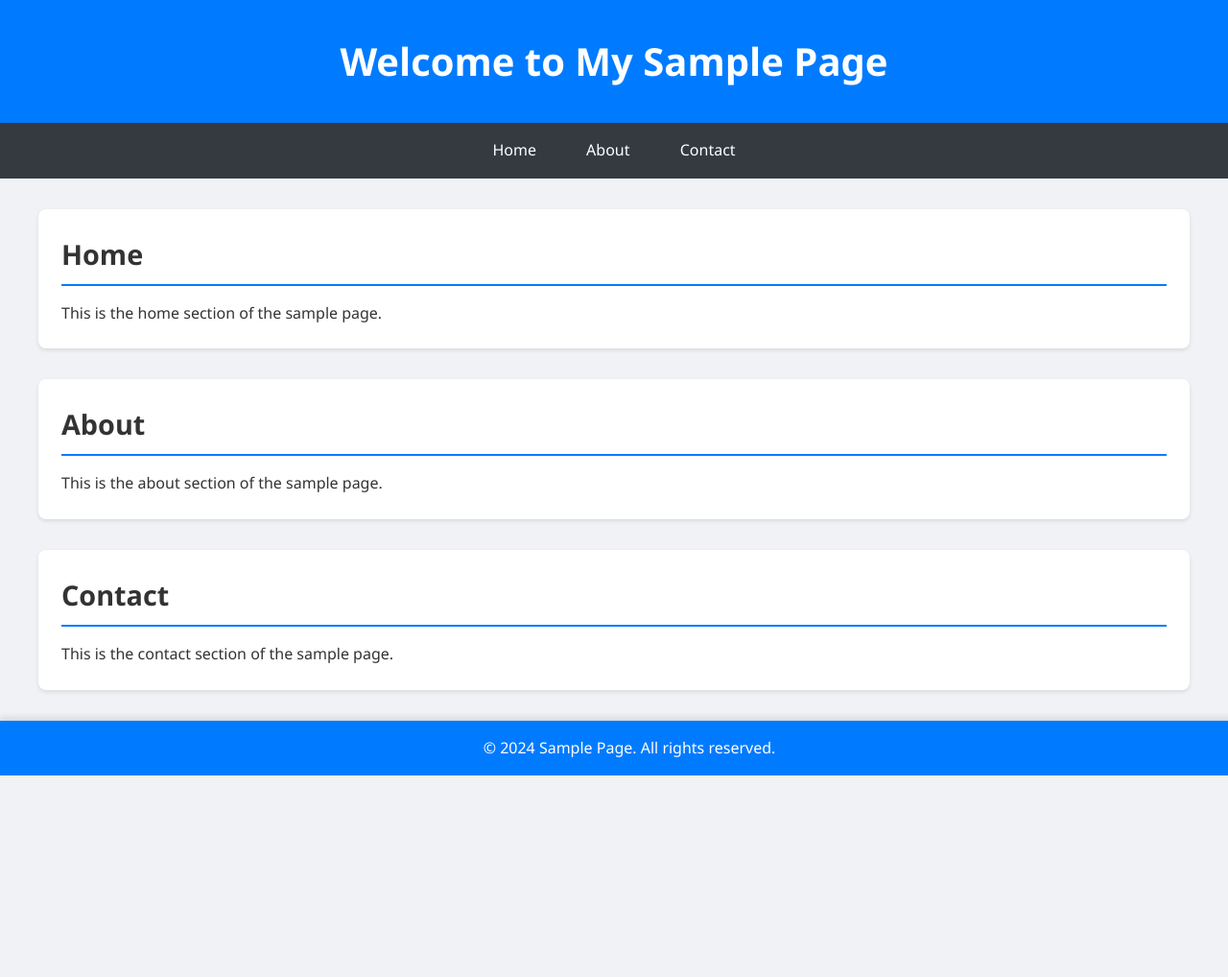
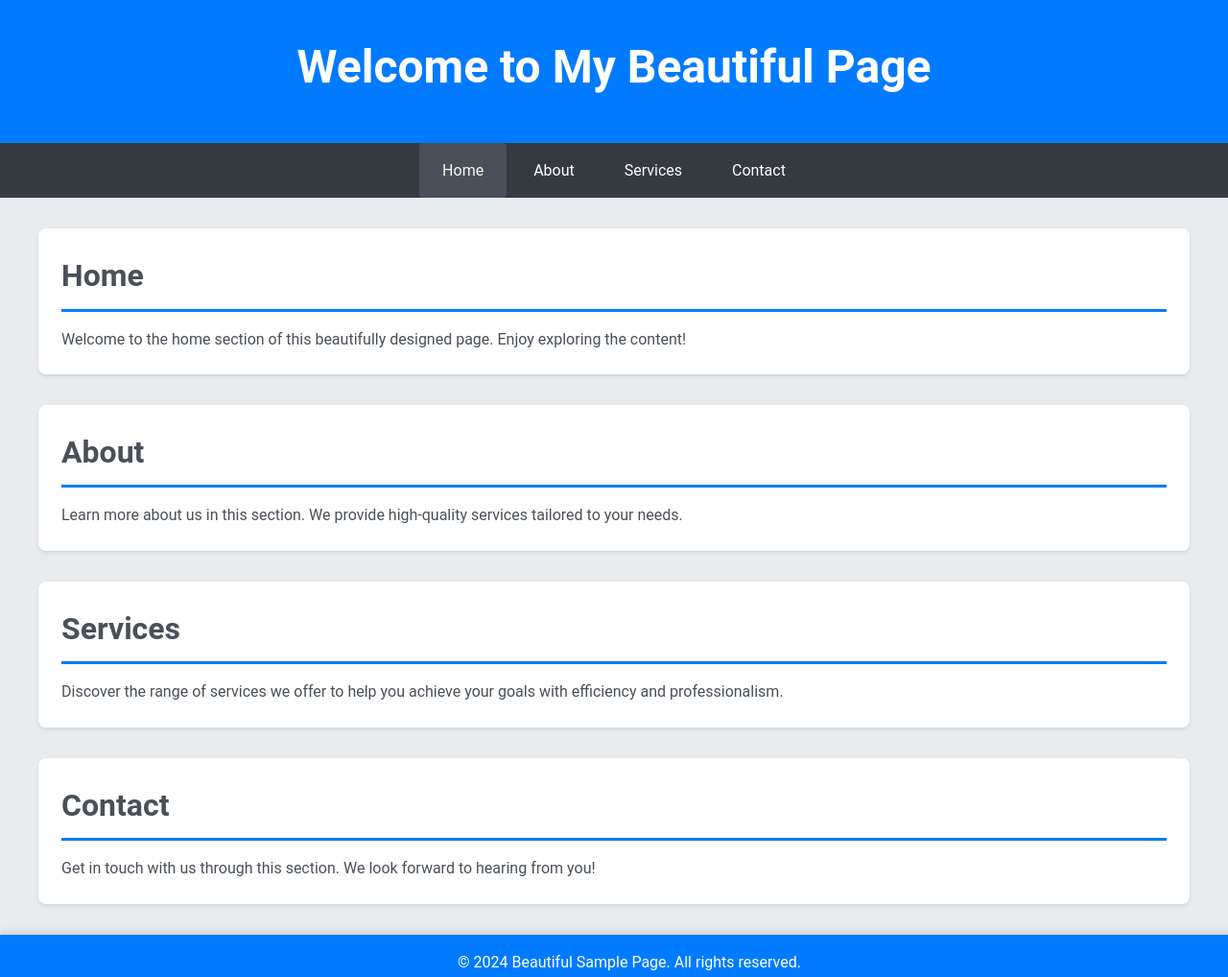
Before and after one commit to soumikbanerjee22/my-first-repo, a plain HTML site: page index.html in a window 1280 px wide. Shown: the top 1018 px of the page at 96% size. Before the commit the page ends 808 px from the top, so only its background shows below. Drawn offline with Linux system fonts and the light colour scheme.

Commit message:
updated code

```diff
--- a/index.html
+++ b/index.html
@@ -3,36 +3,41 @@
 <head>
     <meta charset="UTF-8">
     <meta name="viewport" content="width=device-width, initial-scale=1.0">
-    <title>Sample Page</title>
+    <title>Beautiful Sample Page</title>
     <link rel="stylesheet" href="styles.css">
 </head>
 <body>
     <header>
-        <h1>Welcome to My Sample Page</h1>
+        <h1>Welcome to My Beautiful Page</h1>
     </header>
     <nav>
         <ul>
-            <li><a href="#home">Home</a></li>
+            <li><a href="#home" class="active">Home</a></li>
             <li><a href="#about">About</a></li>
+            <li><a href="#services">Services</a></li>
             <li><a href="#contact">Contact</a></li>
         </ul>
     </nav>
     <main>
         <section id="home">
             <h2>Home</h2>
-            <p>This is the home section of the sample page.</p>
+            <p>Welcome to the home section of this beautifully designed page. Enjoy exploring the content!</p>
         </section>
         <section id="about">
             <h2>About</h2>
-            <p>This is the about section of the sample page.</p>
+            <p>Learn more about us in this section. We provide high-quality services tailored to your needs.</p>
+        </section>
+        <section id="services">
+            <h2>Services</h2>
+            <p>Discover the range of services we offer to help you achieve your goals with efficiency and professionalism.</p>
         </section>
         <section id="contact">
             <h2>Contact</h2>
-            <p>This is the contact section of the sample page.</p>
+            <p>Get in touch with us through this section. We look forward to hearing from you!</p>
         </section>
     </main>
     <footer>
-        <p>&copy; 2024 Sample Page. All rights reserved.</p>
+        <p>&copy; 2024 Beautiful Sample Page. All rights reserved.</p>
     </footer>
 </body>
 </html>
--- a/styles.css
+++ b/styles.css
@@ -5,10 +5,10 @@ body, h1, h2, p, ul {
 }
 
 body {
-    font-family: 'Segoe UI', Tahoma, Geneva, Verdana, sans-serif;
+    font-family: 'Roboto', sans-serif;
     line-height: 1.6;
-    background-color: #f0f2f5;
-    color: #333;
+    background-color: #e9ecef;
+    color: #495057;
 }
 
 header {
@@ -16,11 +16,12 @@ header {
     color: #fff;
     padding: 2rem;
     text-align: center;
-    box-shadow: 0 4px 6px rgba(0,0,0,0.1);
+    box-shadow: 0 4px 6px rgba(0, 0, 0, 0.1);
 }
 
 header h1 {
-    font-size: 2.5rem;
+    font-size: 3rem;
+    margin-bottom: 0.5rem;
 }
 
 nav {
@@ -31,6 +32,7 @@ nav ul {
     list-style: none;
     padding: 0;
     text-align: center;
+    margin: 0;
 }
 
 nav ul li {
@@ -42,12 +44,13 @@ nav ul li a {
     text-decoration: none;
     padding: 1rem 1.5rem;
     display: inline-block;
-    transition: background 0.3s ease;
+    transition: background 0.3s ease, color 0.3s ease;
 }
 
 nav ul li a:hover, nav ul li a.active {
     background: #495057;
     border-radius: 4px;
+    color: #f8f9fa;
 }
 
 main {
@@ -61,14 +64,14 @@ section {
     padding: 1.5rem;
     background: #fff;
     border-radius: 8px;
-    box-shadow: 0 2px 4px rgba(0,0,0,0.1);
+    box-shadow: 0 2px 4px rgba(0, 0, 0, 0.1);
 }
 
 section h2 {
-    border-bottom: 2px solid #007bff;
+    border-bottom: 3px solid #007bff;
     padding-bottom: 0.5rem;
     margin-bottom: 1rem;
-    font-size: 1.8rem;
+    font-size: 2rem;
 }
 
 footer {
@@ -79,7 +82,7 @@ footer {
     position: relative;
     bottom: 0;
     width: 100%;
-    box-shadow: 0 -4px 6px rgba(0,0,0,0.1);
+    box-shadow: 0 -4px 6px rgba(0, 0, 0, 0.1);
 }
 
 footer p {
```
